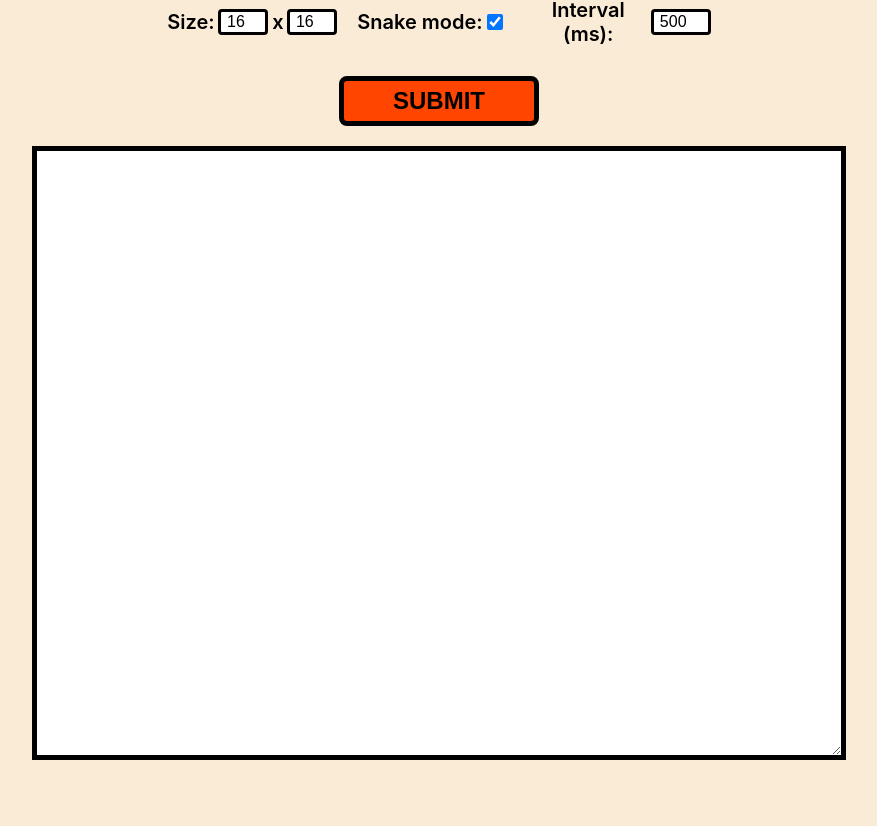
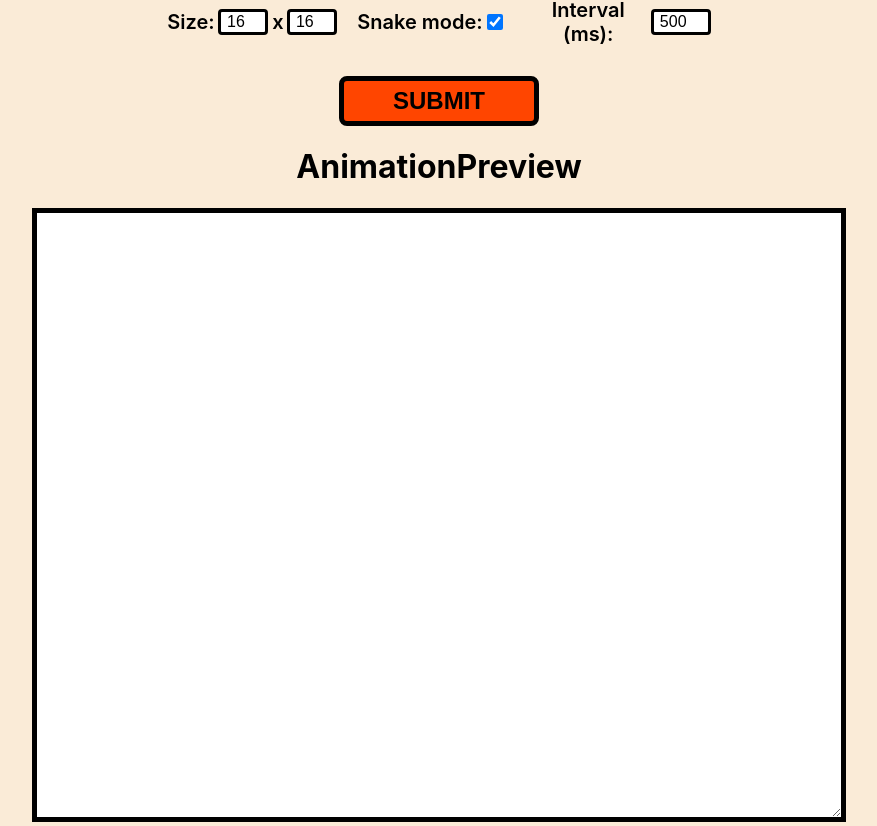
Before and after one commit to HumanRadical/led-matrix-generator, a React (Create React App) app: page / in a window 1280 px wide. Shown: the part 811-1637 px from the top of the page, without its empty margins (201-1078 px from the left). Before the commit the page ends 1575 px from the top, so only its background shows below. Built offline with nearby package versions, Linux system fonts and the light colour scheme.

Commit message:
Create animation preview component and rename arduino codebox component

```diff
--- a/src/App.js
+++ b/src/App.js
@@ -9,7 +9,7 @@ import { FramesContext } from './context/FramesContext'
 import Settings from './components/Settings'
 import ColorPresets from './components/ColorPresets'
 import CurrentModeDisplay from './components/CurrentModeDisplay';
-import ArduinoCodeBox from './components/ArduinoCodeBox';
+import SubmitAndOutput from './components/SubmitAndOutput';
 import FramePreview from './components/FramePreview';
 
 const App = () => {
@@ -198,7 +198,7 @@ const App = () => {
 					currentMode === 'draw' && <ColorPresets />
 				}
 				<Settings />
-				<ArduinoCodeBox />
+				<SubmitAndOutput />
 			</FramesContext.Provider>
 		</>
 	)
--- /dev/null
+++ b/src/components/AnimationPreview.js
@@ -0,0 +1,7 @@
+const AnimationPreview = () => {
+    return (
+        <h1>AnimationPreview</h1>
+    )
+}
+
+export default AnimationPreview
--- a/src/components/ArduinoCodeBox.js
+++ b/src/components/SubmitAndOutput.js
@@ -1,7 +1,8 @@
 import { useContext, useState } from "react"
 import { FramesContext } from "../context/FramesContext"
+import AnimationPreview from "./AnimationPreview"
 
-const ArduinoCodeBox = () => {
+const SubmitAndOutput = () => {
     const {
         frames,
         rows,
@@ -66,10 +67,11 @@ ${showDisplay()}
     return (
         <>
             <button className='submit' onClick={updateArduinoCode}>SUBMIT</button>
+            <AnimationPreview />
             <p className='clipboardMessage'>{clipboardMessage && 'Copied to clipboard.'}</p>
             <textarea className='arduinoCodeBox' value={arduinoCode} readOnly />
         </>
     )
 }
 
-export default ArduinoCodeBox
+export default SubmitAndOutput
```
